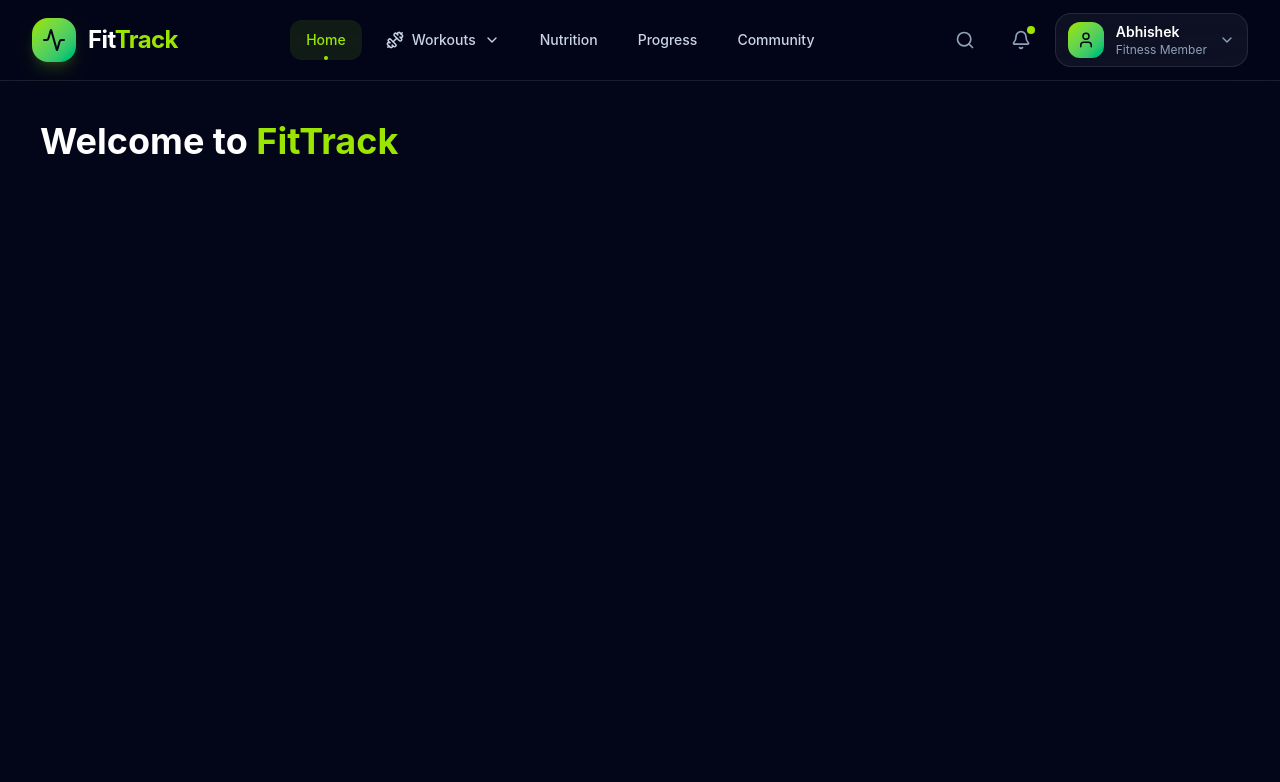
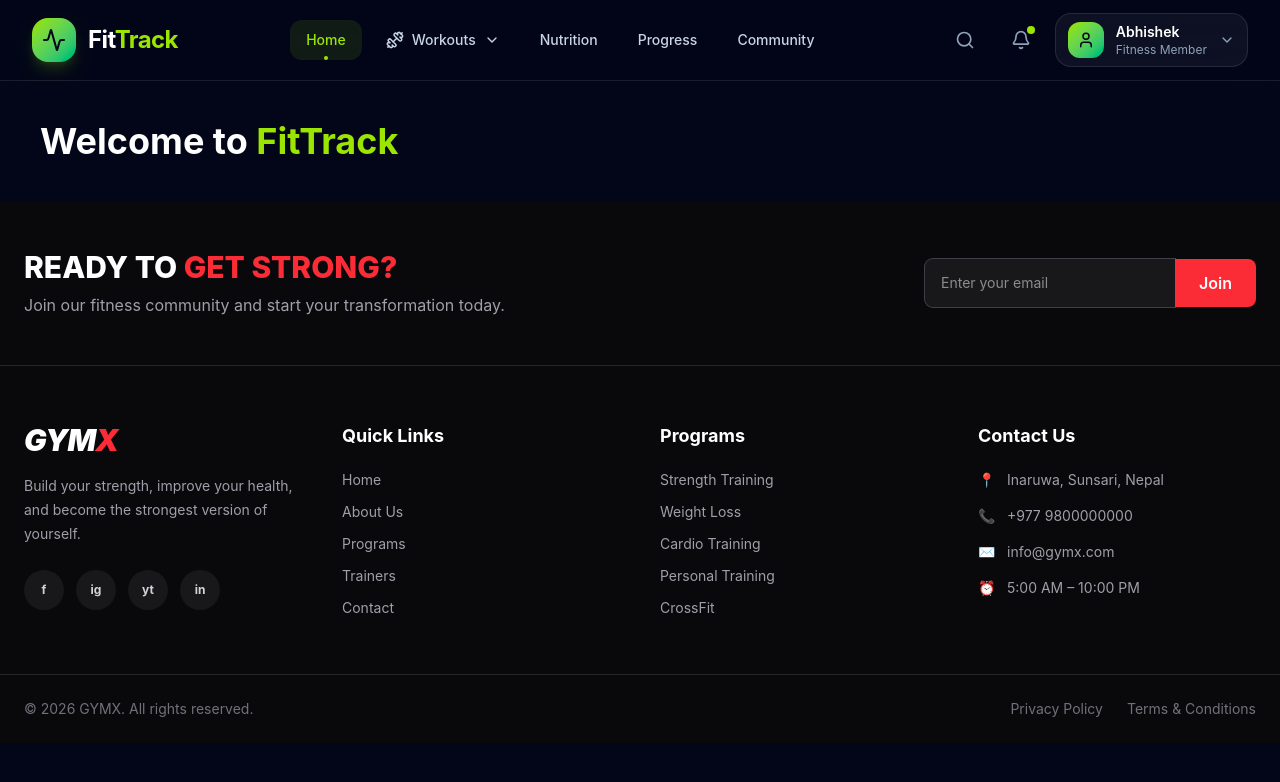
Before and after one commit to Abhishek-sard/FitTrack, a React (Vite) app in the folder client/: page / in a window 1280 px wide. Shown: the top 782 px of the page. Built offline with nearby package versions, Linux system fonts and the light colour scheme.

Commit message:
footer.jsx

```diff
--- a/client/src/App.jsx
+++ b/client/src/App.jsx
@@ -1,3 +1,4 @@
+import Footer from "./components/layout/Footer";
 import Navbar from "./components/layout/Navbar";
 
 function App() {
@@ -10,6 +11,7 @@ function App() {
           Welcome to <span className="text-lime-400">FitTrack</span>
         </h1>
       </main>
+      <Footer/>
     </div>
   );
 }
--- a/client/src/components/layout/Footer.jsx
+++ b/client/src/components/layout/Footer.jsx
@@ -0,0 +1,151 @@
+const Footer = () => {
+  return (
+    <footer className="bg-zinc-950 text-white">
+      {/* Newsletter */}
+      <div className="border-b border-zinc-800">
+        <div className="mx-auto max-w-7xl px-6 py-12 lg:flex lg:items-center lg:justify-between">
+          <div>
+            <h2 className="text-3xl font-extrabold uppercase">
+              Ready to <span className="text-red-500">Get Strong?</span>
+            </h2>
+            <p className="mt-2 text-zinc-400">
+              Join our fitness community and start your transformation today.
+            </p>
+          </div>
+
+          <div className="mt-6 flex max-w-md lg:mt-0">
+            <input
+              type="email"
+              placeholder="Enter your email"
+              className="w-full rounded-l-lg bg-zinc-900 px-4 py-3 text-sm outline-none ring-1 ring-zinc-700 focus:ring-red-500"
+            />
+            <button className="rounded-r-lg bg-red-500 px-6 py-3 font-semibold transition hover:bg-red-600">
+              Join
+            </button>
+          </div>
+        </div>
+      </div>
+
+      {/* Main Footer */}
+      <div className="mx-auto grid max-w-7xl gap-10 px-6 py-14 sm:grid-cols-2 lg:grid-cols-4">
+
+        {/* Logo */}
+        <div>
+          <h2 className="text-3xl font-black italic tracking-tight">
+            GYM<span className="text-red-500">X</span>
+          </h2>
+
+          <p className="mt-4 max-w-xs text-sm leading-6 text-zinc-400">
+            Build your strength, improve your health, and become the strongest
+            version of yourself.
+          </p>
+
+          <div className="mt-6 flex gap-3">
+            {["f", "ig", "yt", "in"].map((social) => (
+              <a
+                key={social}
+                href="#"
+                className="flex h-10 w-10 items-center justify-center rounded-full bg-zinc-900 text-xs font-bold text-zinc-300 transition hover:bg-red-500 hover:text-white"
+              >
+                {social}
+              </a>
+            ))}
+          </div>
+        </div>
+
+        {/* Quick Links */}
+        <div>
+          <h3 className="mb-5 text-lg font-bold">Quick Links</h3>
+
+          <ul className="space-y-3 text-sm text-zinc-400">
+            <li>
+              <a href="#" className="transition hover:text-red-500">
+                Home
+              </a>
+            </li>
+            <li>
+              <a href="#" className="transition hover:text-red-500">
+                About Us
+              </a>
+            </li>
+            <li>
+              <a href="#" className="transition hover:text-red-500">
+                Programs
+              </a>
+            </li>
+            <li>
+              <a href="#" className="transition hover:text-red-500">
+                Trainers
+              </a>
+            </li>
+            <li>
+              <a href="#" className="transition hover:text-red-500">
+                Contact
+              </a>
+            </li>
+          </ul>
+        </div>
+
+        {/* Programs */}
+        <div>
+          <h3 className="mb-5 text-lg font-bold">Programs</h3>
+
+          <ul className="space-y-3 text-sm text-zinc-400">
+            <li>Strength Training</li>
+            <li>Weight Loss</li>
+            <li>Cardio Training</li>
+            <li>Personal Training</li>
+            <li>CrossFit</li>
+          </ul>
+        </div>
+
+        {/* Contact */}
+        <div>
+          <h3 className="mb-5 text-lg font-bold">Contact Us</h3>
+
+          <ul className="space-y-4 text-sm text-zinc-400">
+            <li className="flex gap-3">
+              <span className="text-red-500">📍</span>
+              <span>Inaruwa, Sunsari, Nepal</span>
+            </li>
+
+            <li className="flex gap-3">
+              <span className="text-red-500">📞</span>
+              <span>+977 9800000000</span>
+            </li>
+
+            <li className="flex gap-3">
+              <span className="text-red-500">✉</span>
+              <span>info@gymx.com</span>
+            </li>
+
+            <li className="flex gap-3">
+              <span className="text-red-500">⏰</span>
+              <span>5:00 AM – 10:00 PM</span>
+            </li>
+          </ul>
+        </div>
+      </div>
+
+      {/* Bottom Footer */}
+      <div className="border-t border-zinc-800">
+        <div className="mx-auto flex max-w-7xl flex-col gap-3 px-6 py-6 text-sm text-zinc-500 sm:flex-row sm:items-center sm:justify-between">
+          <p>
+            © {new Date().getFullYear()} GYMX. All rights reserved.
+          </p>
+
+          <div className="flex gap-6">
+            <a href="#" className="hover:text-white">
+              Privacy Policy
+            </a>
+            <a href="#" className="hover:text-white">
+              Terms & Conditions
+            </a>
+          </div>
+        </div>
+      </div>
+    </footer>
+  );
+};
+
+export default Footer;
```
